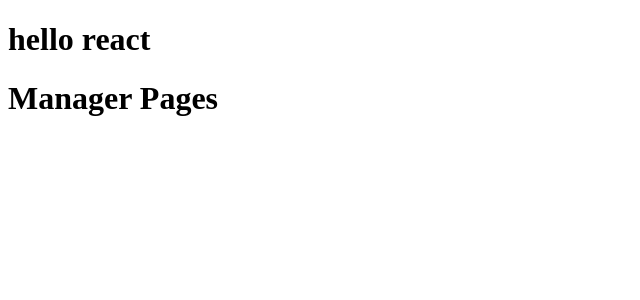
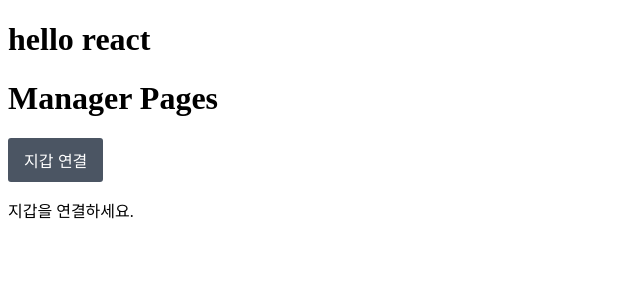
Before and after one commit to sangah323/blockchain-toy-project, a React (Create React App) app in the folder project-ui/: page / in a window 1280 px wide. Shown: the top 300 px of the page, without its empty margins (0-640 px from the left). Built offline with nearby package versions, Linux system fonts and the light colour scheme.

Commit message:
feat: useConnectWallet.ts 작성 및 ManagerPage에서 지갑 연결

```diff
--- a/project-ui/package.json
+++ b/project-ui/package.json
@@ -16,6 +16,7 @@
     "react": "^19.1.0",
     "react-dom": "^19.1.0",
     "react-scripts": "5.0.1",
+    "styled-components": "^6.1.18",
     "typescript": "^4.9.5",
     "web-vitals": "^2.1.4",
     "web3": "^4.16.0"
--- /dev/null
+++ b/project-ui/src/components/Button.styled.ts
@@ -0,0 +1,20 @@
+import styled from "styled-components";
+
+export const StyledButton = styled.button`
+  padding: 10px 16px;
+  font-size: 16px;
+  background-color: #4b5563;
+  color: #fff;
+  border: none;
+  border-radius: 3px;
+  cursor: pointer;
+
+  &:hover {
+    background-color: #1f2937;
+  }
+
+  &:disabled {
+    background-color: #9ca3af;
+    cursor: not-allowed;
+  }
+`;
--- /dev/null
+++ b/project-ui/src/hooks/useConnectWallet.ts
@@ -0,0 +1,34 @@
+import { useState } from "react";
+
+declare global {
+  interface Window {
+    ethereum?: any;
+  }
+}
+
+const useConnectWallet = () => {
+  const [account, setAccount] = useState<string>("0x...");
+
+  const connectWallet = async () => {
+    if (!window.ethereum) {
+      alert("MetaMask가 설치되어 있지 않습니다.");
+      return;
+    }
+
+    try {
+      const accounts = await window.ethereum.request({
+        method: "eth_requestAccounts",
+      });
+      setAccount(accounts[0]);
+    } catch (err) {
+      console.error("지갑 연결 실패:", err);
+    }
+  };
+
+  return {
+    account,
+    connectWallet,
+  };
+};
+
+export default useConnectWallet;
--- a/project-ui/src/pages/manager/ManagerPage.tsx
+++ b/project-ui/src/pages/manager/ManagerPage.tsx
@@ -1,9 +1,28 @@
-import useBoardContract from "../../hooks/useBoardContract";
+import useConnectWallet from "../../hooks/useConnectWallet";
+import { StyledButton } from "../../components/Button.styled";
 
 const ManagerPage = () => {
+  const { account, connectWallet } = useConnectWallet();
+
+  // Owner(관리자) 주소와 일치하는지 확인
+  const isOwner =
+    account !== "0x..." &&
+    account.toLowerCase() ===
+      process.env.REACT_APP_OWNER_ADDRESS?.toLowerCase();
+
   return (
     <>
       <h1>Manager Pages</h1>
+      <div>
+        <StyledButton onClick={connectWallet}>지갑 연결</StyledButton>
+        <p>
+          {account === "0x..."
+            ? "지갑을 연결하세요."
+            : isOwner
+            ? `접속된 관리자 지갑: ${account}`
+            : "접속된 지갑은 관리자 권한이 없습니다."}
+        </p>
+      </div>
     </>
   );
 };
```
